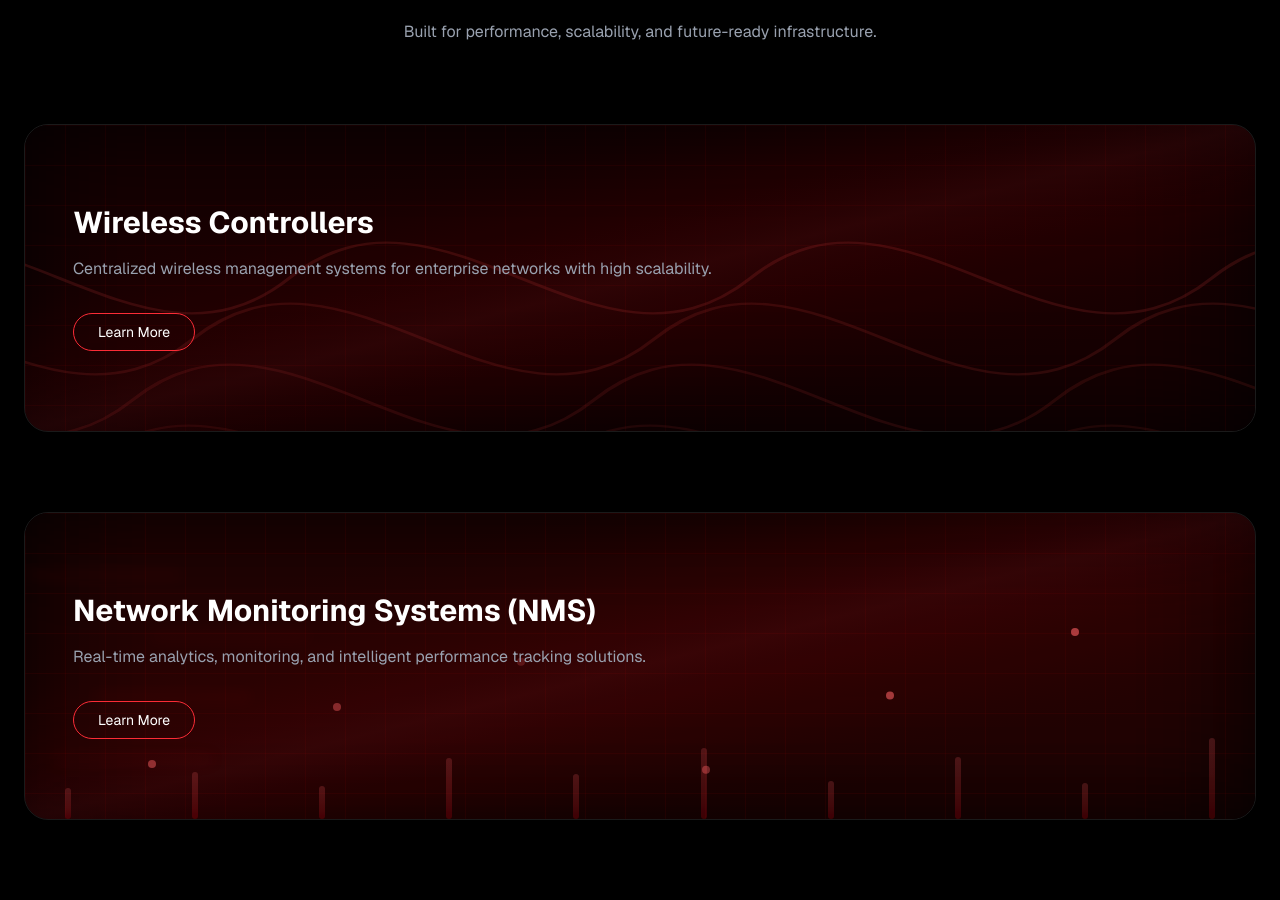
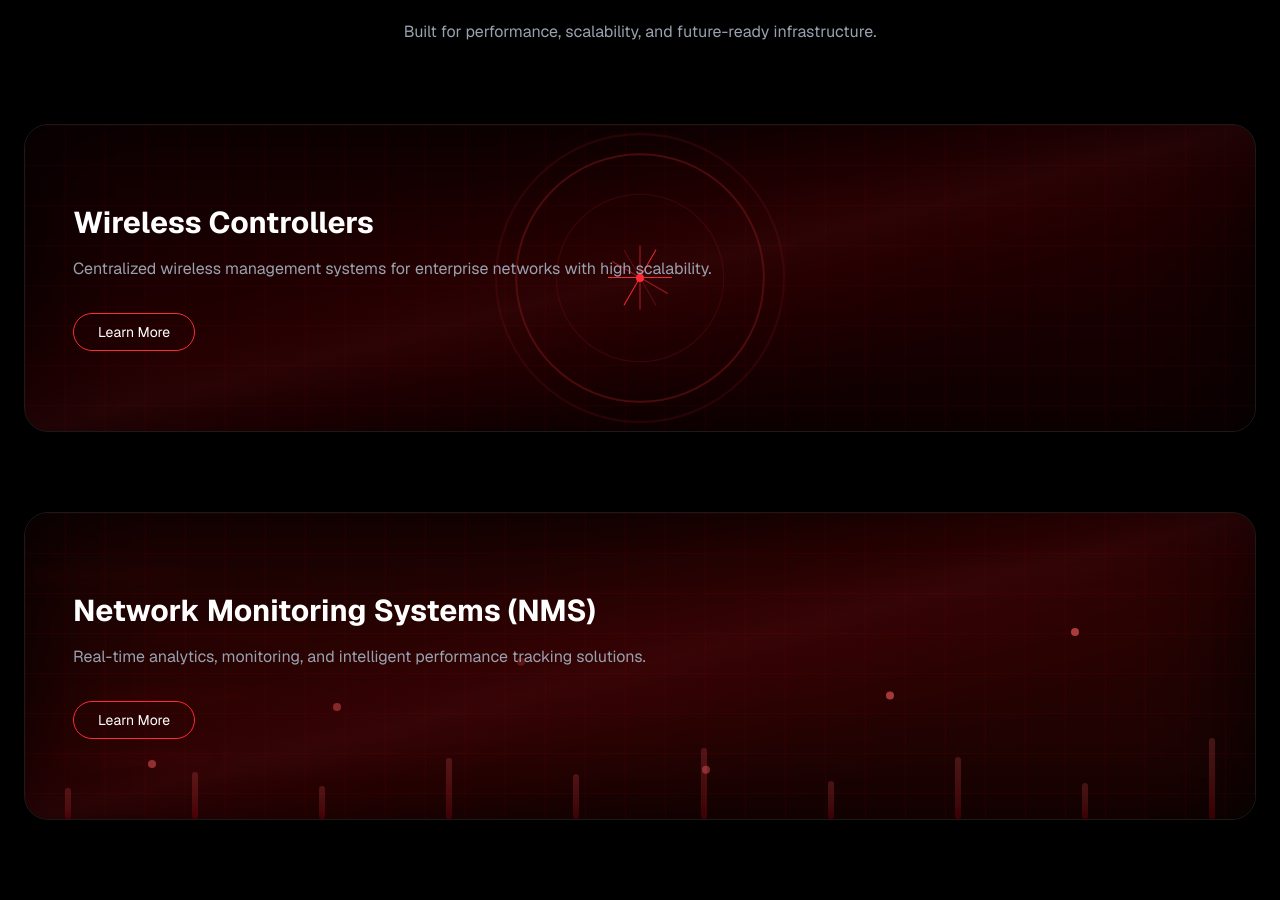
Before and after one commit to monsrip/black-hat-iconic, a Next.js app: page / in a window 1280 px wide. Shown: the part 2528-3428 px from the top of the page. Built offline with nearby package versions, Linux system fonts and the light colour scheme.

Commit message:
new chaanges for wifi controller

```diff
--- a/app/components/ProductsSection.tsx
+++ b/app/components/ProductsSection.tsx
@@ -54,47 +54,45 @@ function BackgroundVector({ type }: { type: string }) {
 
       {/* ================= WIRELESS ================= */}
       {type === "wireless" && (
-        <div className="absolute inset-0 overflow-hidden">
+        <div className="relative w-full h-full flex items-center justify-center">
 
-          {/* MULTIPLE WAVE LAYERS */}
-          {[...Array(4)].map((_, i) => (
-            <motion.svg
+            {/* SIGNAL TOWER */}
+            <div className="w-2 h-2 bg-red-500 rounded-full z-10" />
+
+            {/* EXPANDING WAVES */}
+            {[1, 2, 3, 4, 5].map((i) => (
+            <motion.div
                 key={i}
-              className="absolute w-[200%] h-full"
-              viewBox="0 0 800 200"
-              preserveAspectRatio="none"
-              animate={{ x: ["-25%", "0%"] }}
+                animate={{
+                  scale: [1, 1.8, 2.5],
+                  opacity: [0, 0.6, 0],
+                }}
                 transition={{
-                duration: 10 + i * 3,
+                  duration: 5,          // slower = smoother
                   repeat: Infinity,
-                ease: "linear",
+                  ease: "easeInOut",      // 🔥 key for smoothness
+                  delay: i * 0.7,         // better spacing
                 }}
-              style={{
-                top: `${i * 20}%`,
-                opacity: 0.15 - i * 0.02,
-              }}
-            >
-              <motion.path
-                d="
-            M0 100
-            C50 20, 100 180, 150 100
-            C200 20, 250 180, 300 100
-            C350 20, 400 180, 450 100
-            C500 20, 550 180, 600 100
-            C650 20, 700 180, 750 100
-            C800 20, 850 180, 900 100
-          "
-                fill="none"
-                stroke="#ef4444"
-                strokeWidth="1.5"
+                className="absolute w-32 h-32 border border-red-900 rounded-full"
             />
-            </motion.svg>
             ))}
 
-
+            {/* SIDE SIGNAL LINES */}
+            {[...Array(5)].map((_, i) => (
+            <motion.div
+                key={i}
+                animate={{ opacity: [0.2, 1, 0.2] }}
+                transition={{ duration: 2, repeat: Infinity, delay: i * 0.5 }}
+                className="absolute w-16 h-[1px] bg-red-500"
+                style={{
+                transform: `rotate(${i * 30}deg)`,
+                }}
+            />
+            ))}
 
         </div>
         )}
+
 
       {type === "monitoring" && (
         <div className="absolute inset-0 overflow-hidden">
```
Lines whose indentation alone changed are shown as unchanged.
